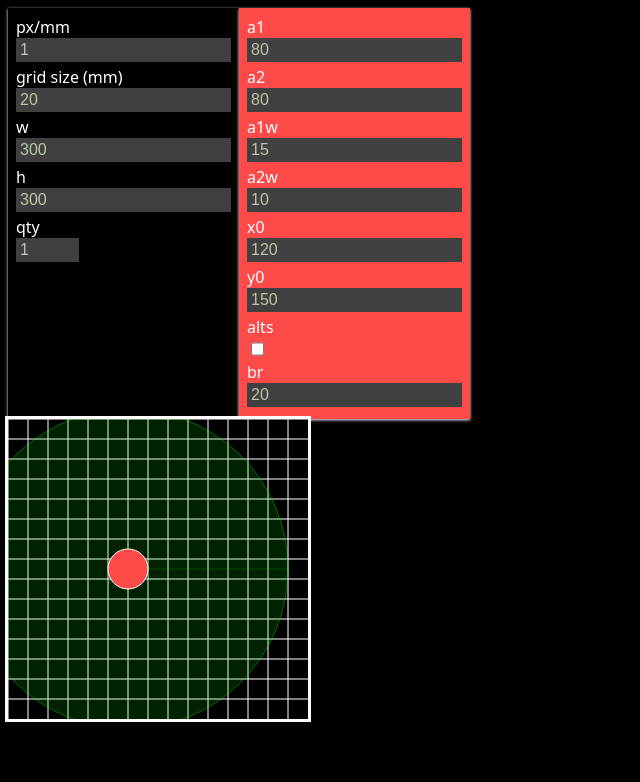
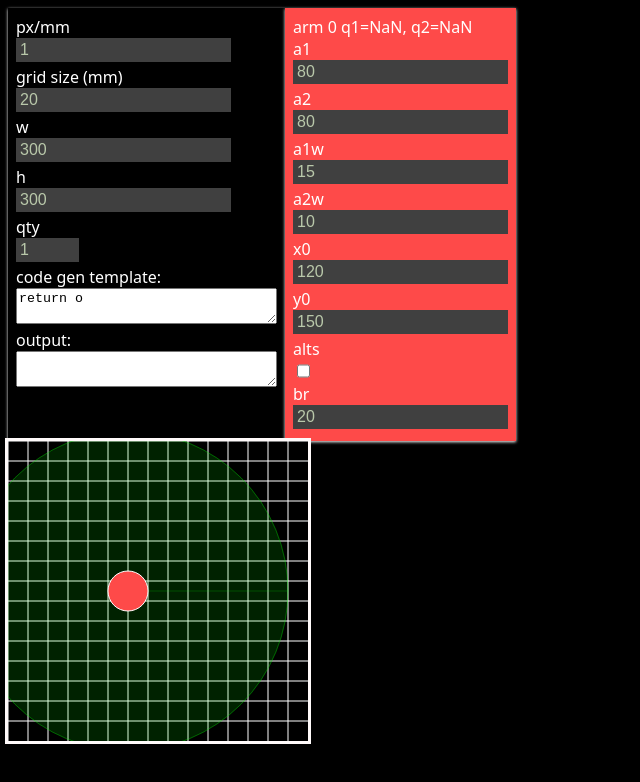
Before and after one commit to arturaugusto/scara-2r-sim, a plain HTML site: page index.html in a window 1280 px wide. Shown: the whole page, without its empty margins (0-640 px from the left). Drawn offline with Linux system fonts and the light colour scheme.

Commit message:
Update index.html

```diff
--- a/index.html
+++ b/index.html
@@ -1,3 +1,4 @@
+
 <!DOCTYPE html>
 <html>
 <head>
@@ -100,6 +101,7 @@
 
 	<template>
 		<div class="col-2 card">
+			<header id="armid_"></header>
 			<label>a1</label>
 			<input type="number" id="a1_" value="80" min="0" step="1">
 
@@ -146,6 +148,17 @@
 
 			<label>qty</label>
 			<input type="number" id="qty" value="1" min="1" step="1" max="10">
+
+			<label>code gen template</label>:
+			<div>
+				<textarea cols="30" id="logTpl">return o</textarea>
+			</div>
+
+			<label>output</label>:
+			<div>
+				<textarea cols="30" id="log"></textarea>
+			</div>
+
 		</div>
 
 		<div id="arms" class="row">
@@ -179,13 +192,19 @@
 		return Array.from(root.querySelectorAll('*')).filter(el => el.tagName === 'INPUT')
 	}
 
-	getState = () => {
+	let getState = () => {
 		let stateObj = getInputsArray(document).reduce((a, c) => {
 			if (c.type === 'number') a[c.id] = c.value
 			if (c.type === 'checkbox') a[c.id] = c.checked
 			return a
 		}, {})
 		return stateObj
+	}
+
+	let normalizeAngle = (rad) => {
+		let theta = (rad*180/Math.PI)
+		if (theta < 0) return (360-Math.abs(theta)).toFixed(2)
+		return theta.toFixed(2)
 	}
 
 
@@ -197,6 +216,8 @@
 	let stateChangeDebounce
 
 	let draw = () => {
+		Object.keys(anglesState).forEach(k => delete anglesState[k])
+
 		// convert mm to px
 		let pxmm = getInput('pxmm')
 
@@ -279,6 +300,14 @@
 				q2 = -q2
 			}
 
+			let q1n = normalizeAngle(q1)
+			let q2n = normalizeAngle(q2)
+
+			anglesState['arm'+i+'q1'] = parseFloat(q1n)
+			anglesState['arm'+i+'q2'] = parseFloat(q2n)
+
+			document.getElementById('armid_'+i).innerHTML = `arm ${i} q1=${q1n}, q2=${q2n}`
+
 			let p1x = Math.cos(q1)*a1
 			let p1y = Math.sin(q1)*a1
 
@@ -323,6 +352,19 @@
 		})
 	}
 
+	let anglesState = {}
+
+	canvas.addEventListener('mousedown', function(evt) {
+		let arg = {}
+		arg['o'] = anglesState
+		let keys = Object.keys(arg)
+		let f = Function(keys, document.getElementById('logTpl').value)
+		let res = f(...keys.map(k => arg[k]))
+		let outEl = document.getElementById('log')
+		outEl.value = outEl.value + '\n' + JSON.stringify(res)
+		outEl.scroll(0, outEl.scrollHeight)
+	})
+
 	canvas.addEventListener('mousemove', function(evt) {
 		for (let i = 0; i < getInput('qty'); i++) {
 			// origin
@@ -366,6 +408,9 @@
 		for (let i = 0; i < getInput('qty'); i++) {
 			let clon = templ.content.cloneNode(true)
 			getInputsArray(clon).forEach(el => el.id += i)
+
+			clon.getElementById('armid_').id += i
+
 			root.appendChild(clon)
 			let last = document.querySelector(".card:last-child")
 			last.style.background = colorPallete[i]
```
